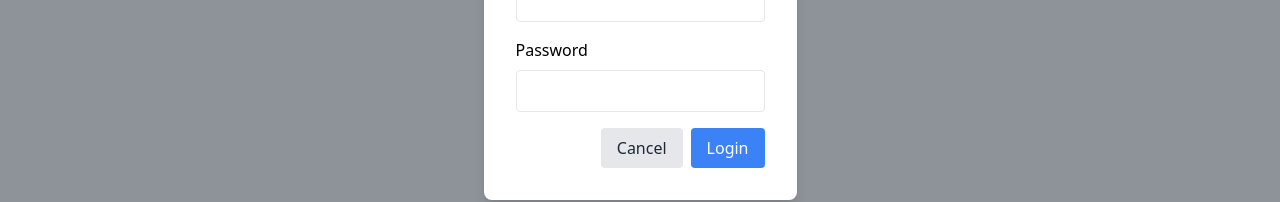
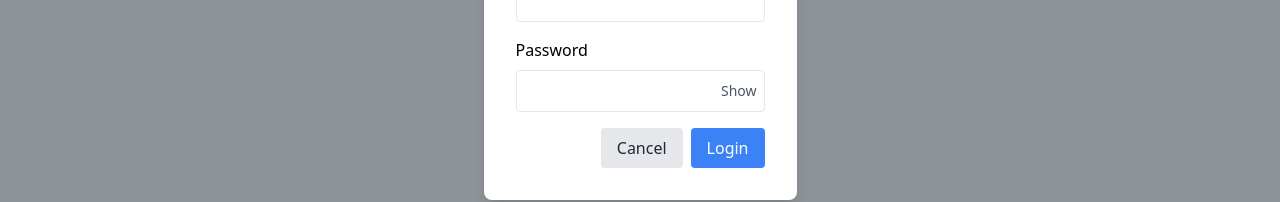
Before and after one commit to LebogangMputle/JSF-Portfolio_Piece_LEBMPU495_JSE2407_GroupA_Lebogang_Mputle_JSF04, a Vue app in the folder Module_4_LEBMPU495_JSE2407_GroupA_Lebogang-Mputle_JSF03/: page /login in a window 1280 px wide. Shown: the part 366-568 px from the top of the page. Built offline with nearby package versions, Linux system fonts and the light colour scheme.

Commit message:
"Added password visibility toggle to LoginModal component"

```diff
--- a/Module_4_LEBMPU495_JSE2407_GroupA_Lebogang-Mputle_JSF03/src/components/LoginModal.vue
+++ b/Module_4_LEBMPU495_JSE2407_GroupA_Lebogang-Mputle_JSF03/src/components/LoginModal.vue
@@ -9,7 +9,21 @@
         </div>
         <div class="mb-4">
           <label for="password" class="block mb-2">Password</label>
-          <input type="password" id="password" v-model="password" class="w-full p-2 border rounded">
+          <div class="relative">
+            <input
+              :type="passwordVisible ? 'text' : 'password'"
+              id="password"
+              v-model="password"
+              class="w-full p-2 border rounded"
+            />
+            <button
+              type="button"
+              @click="togglePasswordVisibility"
+              class="absolute inset-y-0 right-2 flex items-center text-sm text-gray-600"
+            >
+              {{ passwordVisible ? 'Hide' : 'Show' }}
+            </button>
+          </div>
         </div>
         <div class="flex justify-end">
           <button type="button" @click="$emit('cancel')" class="bg-gray-200 text-gray-800 py-2 px-4 rounded mr-2">Cancel</button>
@@ -25,10 +39,14 @@ export default {
   data() {
     return {
       username: '',
-      password: ''
+      password: '',
+      passwordVisible: false // State to track password visibility
     };
   },
   methods: {
+    togglePasswordVisibility() {
+      this.passwordVisible = !this.passwordVisible; // Toggle the password visibility state
+    },
     async login() {
       try {
         const response = await fetch('https://fakestoreapi.com/auth/login', {
```
